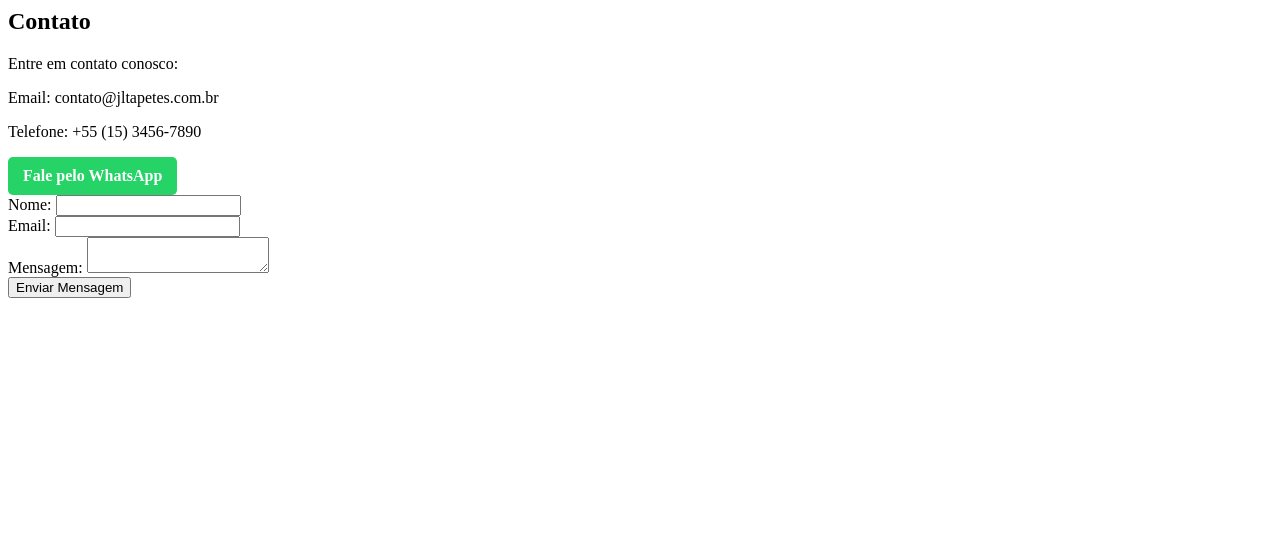
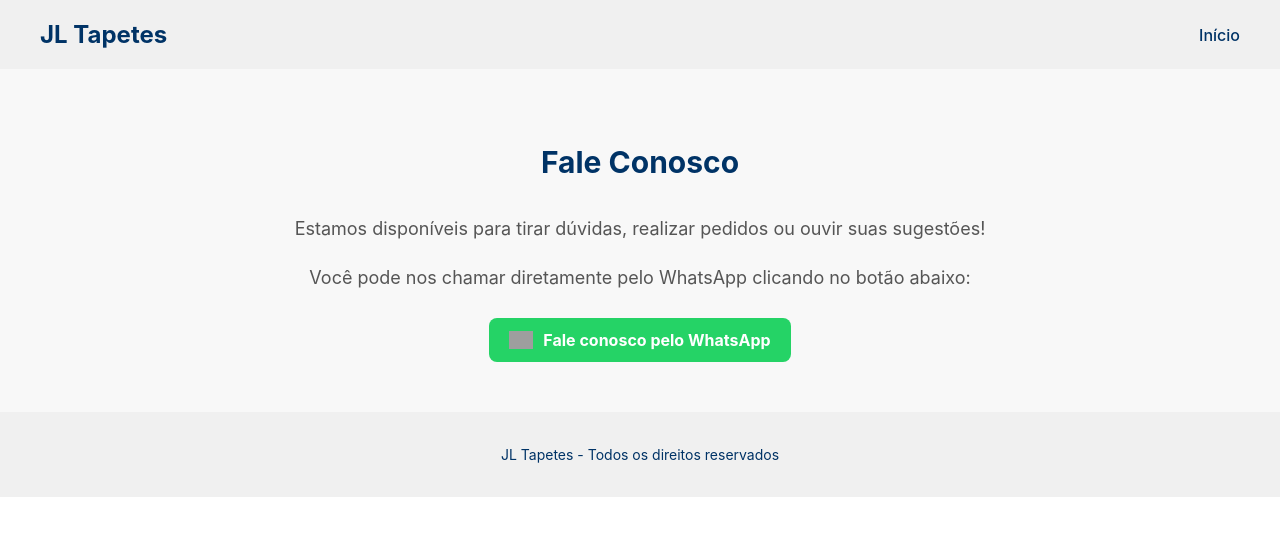
Before and after one commit to Maciel027/JLtapetesOficial, a Flask app: page /contato in a window 1280 px wide. Shown: the top 536 px of the page. Run offline with Flask 3, Linux system fonts and the light colour scheme; some libraries are stand-ins or nearby versions; grey boxes are pictures that could not be loaded.

Commit message:
att contado.html

```diff
--- a/templates/contato.html
+++ b/templates/contato.html
@@ -1,28 +1,38 @@
-<section id="contato" class="contato">
-    <h2>Contato</h2>
-    <p>Entre em contato conosco:</p>
-    <p>Email: contato@jltapetes.com.br</p>
-    <p>Telefone: +55 (15) 3456-7890</p>
-    {# Adicione o link do WhatsApp com o nome do produto #}
-    <a href="https://wa.me/5515998366823?text=Olá!%20Gostaria%20de%20falar%20com%20a%20JL%20Tapetes"
-   target="_blank"
-   style="display: inline-flex; align-items: center; background-color: #25D366; color: white; padding: 10px 15px; border-radius: 5px; text-decoration: none; font-weight: bold;">
-   Fale pelo WhatsApp </a>
+<!DOCTYPE html>
+<html lang="pt-br">
+<head>
+    <meta charset="UTF-8">
+    <meta name="viewport" content="width=device-width, initial-scale=1.0">
+    <title>Contato - JL Tapetes</title>
+    <link rel="stylesheet" href="{{ url_for('static', filename='styles.css') }}">
+</head>
+<body>
+    <header>
+        <div class="logo">
+            <h1>JL Tapetes</h1>
+        </div>
+        <nav>
+            <ul>
+                <li><a href="{{ url_for('index') }}">Início</a></li>
+            </ul>
+        </nav>
+    </header>
 
+    <section class="contato">
+        <h2>Fale Conosco</h2>
+        <p>Estamos disponíveis para tirar dúvidas, realizar pedidos ou ouvir suas sugestões!</p>
+        <p>Você pode nos chamar diretamente pelo WhatsApp clicando no botão abaixo:</p>
 
-    <form id="formulario-contato">
-        <div class="form-grupo">
-            <label for="nome">Nome:</label>
-            <input type="text" id="nome" name="nome" required>
-        </div>
-        <div class="form-grupo">
-            <label for="email">Email:</label>
-            <input type="email" id="email" name="email" required>
-        </div>
-        <div class="form-grupo">
-            <label for="mensagem">Mensagem:</label>
-            <textarea id="mensagem" name="mensagem" required></textarea>
-        </div>
-        <button type="submit">Enviar Mensagem</button>
-    </form>
-</section>
+        <a href="https://wa.me/5515998366823?text=Olá!%20Gostaria%20de%20falar%20com%20a%20JL%20Tapetes"
+           target="_blank"
+           style="display: inline-flex; align-items: center; background-color: #25D366; color: white; padding: 12px 20px; border-radius: 8px; text-decoration: none; font-weight: bold; margin-top: 20px;">
+            <img src="https://cdn-icons-png.flaticon.com/512/124/124034.png" alt="WhatsApp" width="24" style="margin-right: 10px;">
+            Fale conosco pelo WhatsApp
+        </a>
+    </section>
+
+    <footer>
+        <p>JL Tapetes - Todos os direitos reservados</p>
+    </footer>
+</body>
+</html>
```
